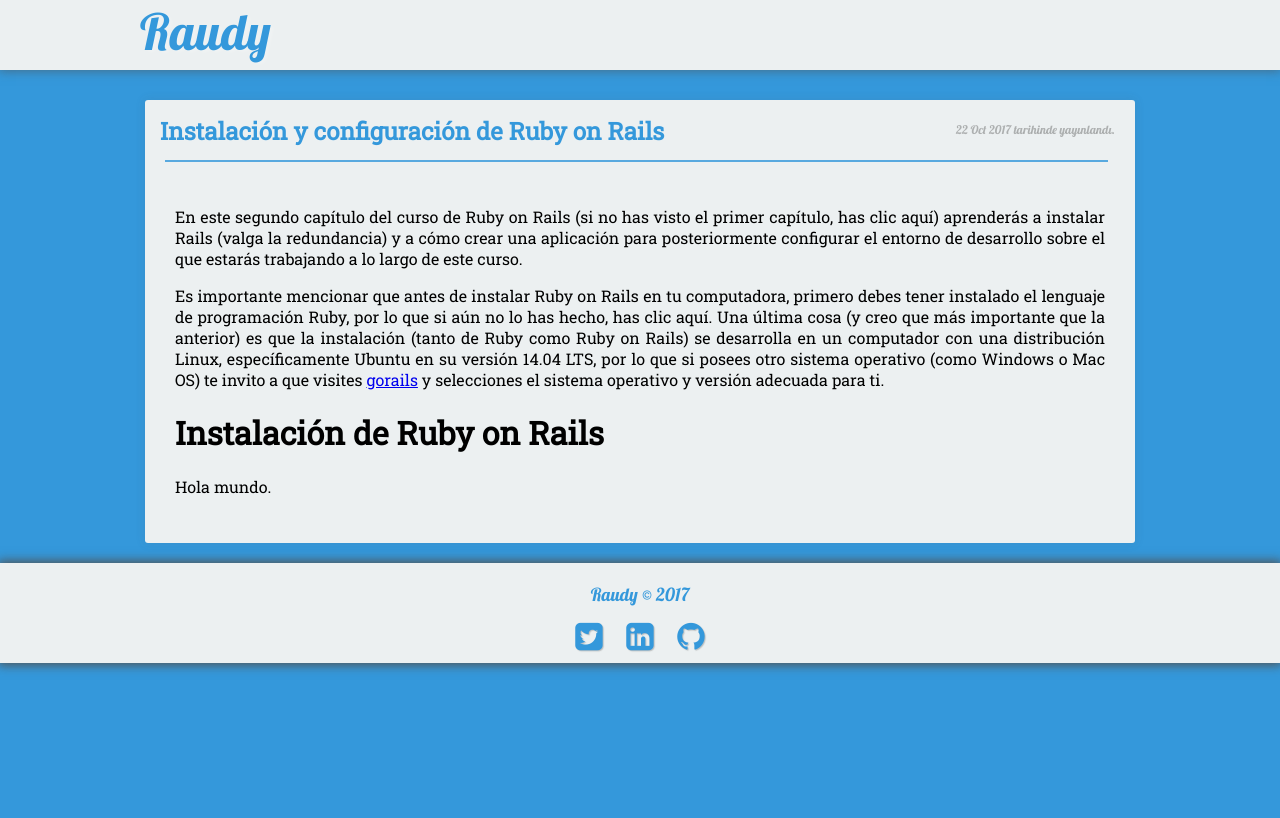
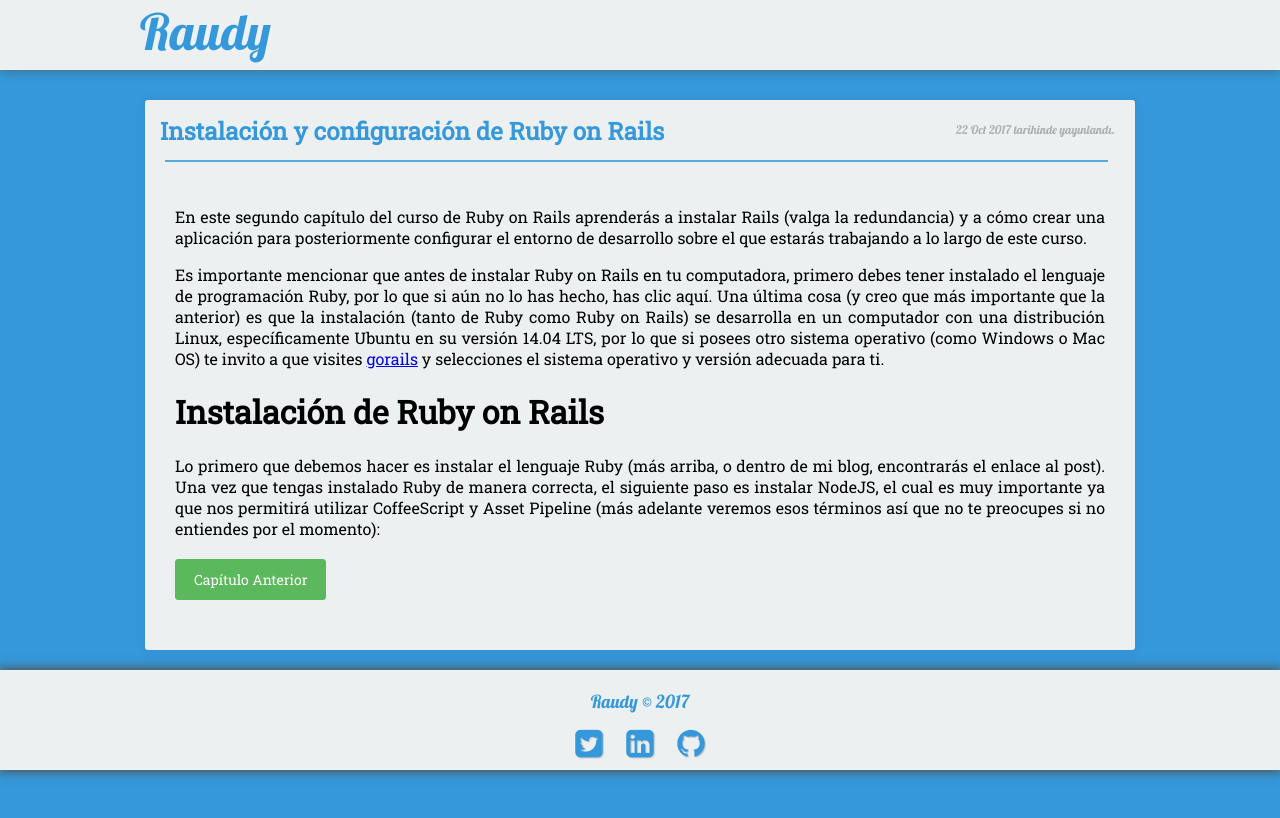
Before and after one commit to nisoto/Blog-anterior-2.0, a Jekyll site: the page built from _posts/2017-10-22-instalacion-ruby-on-rails.md, in a window 1280 px wide. Shown: the top 818 px of the page. Built offline with Jekyll 4.4.1, drawn with Linux system fonts in a browser that asks for light colours; nearby versions of some CDN libraries.

Commit message:
Update 2017-10-22-instalacion-ruby-on-rails.md

```diff
--- a/_posts/2017-10-22-instalacion-ruby-on-rails.md
+++ b/_posts/2017-10-22-instalacion-ruby-on-rails.md
@@ -6,10 +6,12 @@ excerpt: "Segundo capítulo del curso de Ruby on Rails 5"
 tags: [ruby, ruby-on-rails]
 ---
 
-En este segundo capítulo del curso de Ruby on Rails (si no has visto el primer capítulo, has clic aquí) aprenderás a instalar Rails (valga la redundancia) y a cómo crear una aplicación para posteriormente configurar el entorno de desarrollo sobre el que estarás trabajando a lo largo de este curso.
+En este segundo capítulo del curso de Ruby on Rails aprenderás a instalar Rails (valga la redundancia) y a cómo crear una aplicación para posteriormente configurar el entorno de desarrollo sobre el que estarás trabajando a lo largo de este curso.
 
 Es importante mencionar que antes de instalar Ruby on Rails en tu computadora, primero debes tener instalado el lenguaje de programación Ruby, por lo que si aún no lo has hecho, has clic aquí. Una última cosa (y creo que más importante que la anterior) es que la instalación (tanto de Ruby como Ruby on Rails) se desarrolla en un computador con una distribución Linux, específicamente Ubuntu en su versión 14.04 LTS, por lo que si posees otro sistema operativo (como Windows o Mac OS) te invito a que visites [gorails](https://gorails.com/setup/ubuntu/14.04) y selecciones el sistema operativo y versión adecuada para ti.
 
 # Instalación de Ruby on Rails
 
-Hola mundo.
+Lo primero que debemos hacer es instalar el lenguaje Ruby (más arriba, o dentro de mi blog, encontrarás el enlace al post). Una vez que tengas instalado Ruby de manera correcta, el siguiente paso es instalar NodeJS, el cual es muy importante ya que nos permitirá utilizar CoffeeScript y Asset Pipeline (más adelante veremos esos términos así que no te preocupes si no entiendes por el momento):
+
+[Capítulo Anterior](https://nisoto.github.io/introduccion-ruby-on-rails/){: .btn .btn-success}
```
